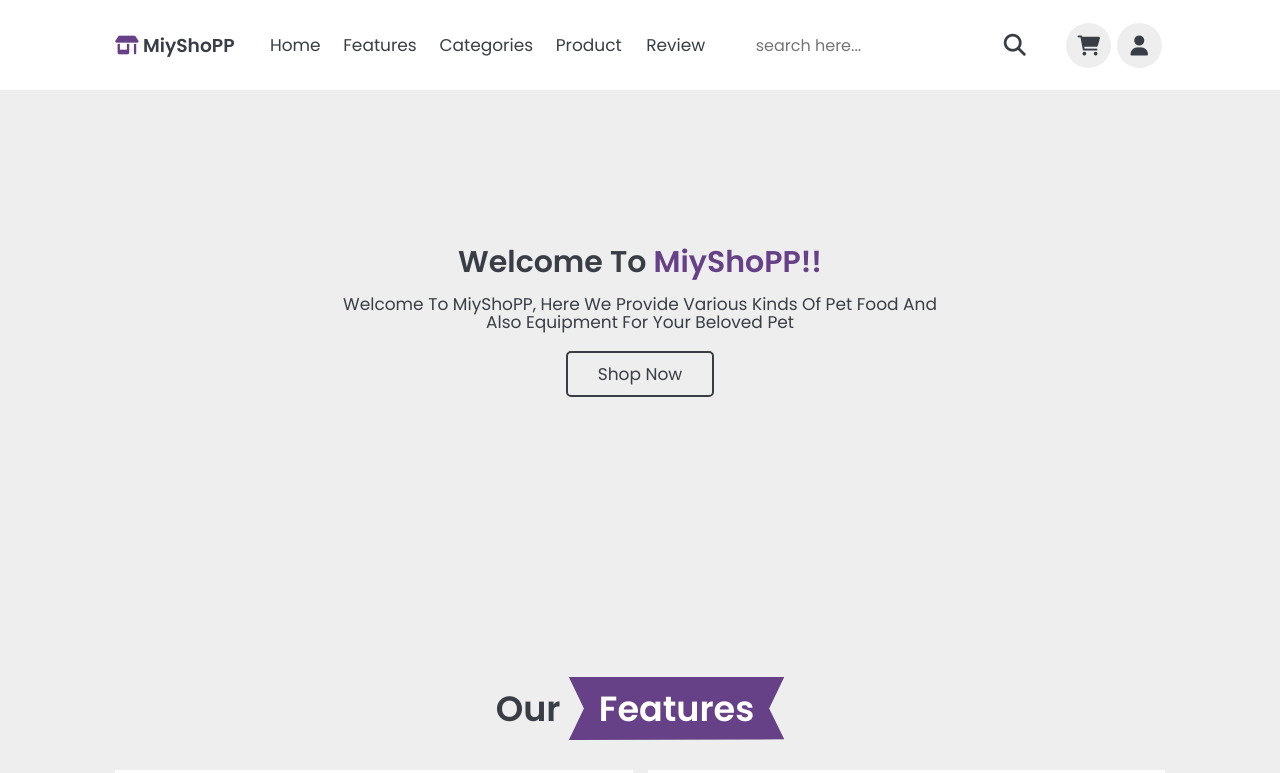
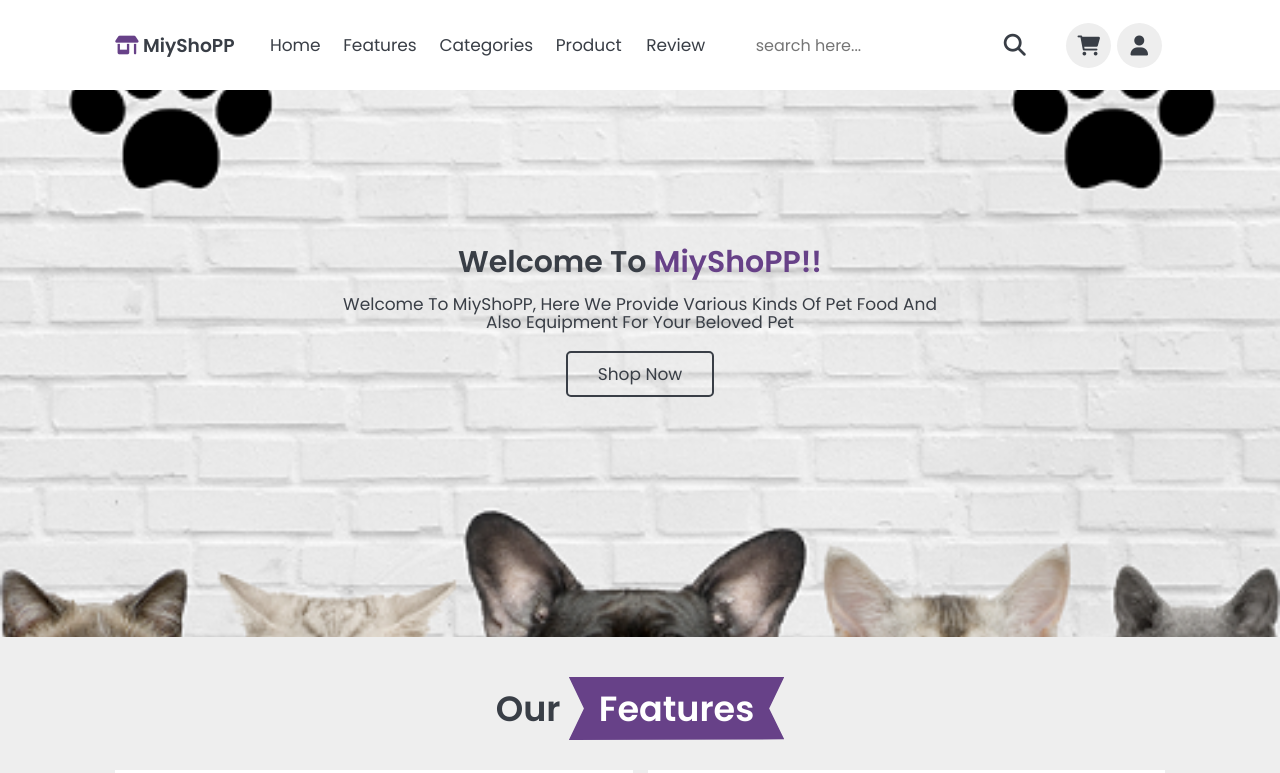
Before and after one commit to imeldamlyn/uas-desain-web-imelda-github.io, a plain HTML site: page index.html in a window 1280 px wide. Shown: the top 773 px of the page. Drawn offline with nearby package versions, Linux system fonts and the light colour scheme; files whose address does not match are found by name.

Commit message:
Add files via upload

```diff
--- a/css/style.css
+++ b/css/style.css
@@ -267,7 +267,7 @@ header{
     display: flex;
     align-items: center;
     justify-content: center;
-    background: url(../img/cover2.svg) no-repeat;
+    background: url(../cover2.png) no-repeat;
     background-position: center;
     background-size: cover;
     padding-top: 24rem;
```
